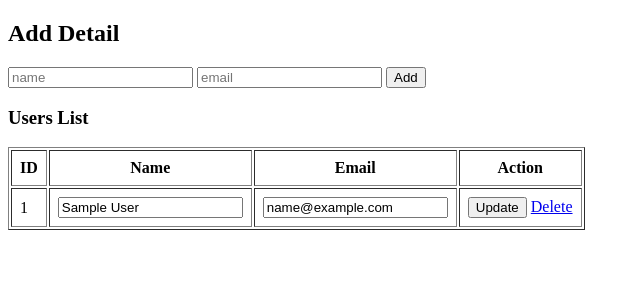
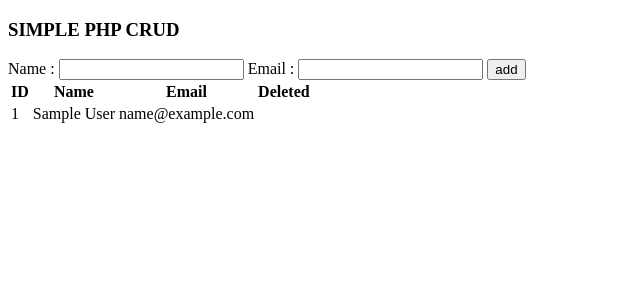
Before and after one commit to KrishPatel1905/Web-Dev, a PHP site: page /CRUD.php in a window 1280 px wide. Shown: the top 300 px of the page, without its empty margins (0-640 px from the left). Run offline with PHP 8.4, Linux system fonts and the light colour scheme; tables that the repository leaves empty or names only in its code hold one stand-in row (values such as "Sample post").

Commit message:
File Added

```diff
--- a/PHP/CRUD/CRUD.php
+++ b/PHP/CRUD/CRUD.php
@@ -1,18 +1,23 @@
 <?php
-$conn = mysqli_connect("localhost","root","","crud_example");
+$conn = new mysqli("localhost","root","","crud_example");
 
-if(isset($_POST["add"])){
-    mysqli_query($conn,"INSERT INTO users (name,email) VALUES ('{$_POST['name']}','{$_POST['email']}')");
 
-}
+ if(isset($_POST['add']))
+ {
+    $n = $_POST['name'];
+    $e = $_POST['email'];
+    $conn->query("INSERT INTO users(name,email) VALUES ('$n','$e')");
+ }
 
-if (isset($_GET['delete'])) {
-    mysqli_query($conn, "DELETE FROM users WHERE id={$_GET['delete']}");
-}
+ if(isset($_POST['del']))
+ {
+    $id = $_GET['del'];
+    $conn->query("DELETE FROM users WHERE id = $id");
 
-$result = mysqli_query($conn, "SELECT * FROM users");
-$users = mysqli_fetch_all($result, MYSQLI_ASSOC);
-?>
+ }
+ ?>
+
+
 
 
 
@@ -24,29 +29,34 @@ $users = mysqli_fetch_all($result, MYSQLI_ASSOC);
     <title>Document</title>
 </head>
 <body>
-    <h2>Add Detail </h2>
-    <form method="post" action="">
-        <input type="text" name="name" id="" placeholder="name">
-        <input type="text" name="email" id="" placeholder="email">
-        <button name="add">Add</button>
+    <h3>SIMPLE PHP CRUD </h3>
+    <form  method="post">
+        Name : <input type="text" name="name">
+        Email : <input type="text" name="email">
+
+        <input type="submit" name="add" value="add">
     </form>
-<h3>Users List</h3>
-<table border="1" cellpadding="8">
-    <tr><th>ID</th><th>Name</th><th>Email</th><th>Action</th></tr>
-    <?php foreach($users as $u): ?>
+    <table>
     <tr>
-        <form method="post">
-            <td><?= $u['id'] ?></td>
-            <td><input type="text" name="name" value="<?= $u['name'] ?>"></td>
-            <td><input type="email" name="email" value="<?= $u['email'] ?>"></td>
-            <td>
-                <input type="hidden" name="id" value="<?= $u['id'] ?>">
-                <button name="update">Update</button>
-                <a href="?delete=<?= $u['id'] ?>">Delete</a>
-            </td>
-        </form>
+        <th>ID</th>
+        <th>Name</th>
+        <th>Email</th>
+        <th>Deleted </th>
     </tr>
-    <?php endforeach; ?>
-</table>
+    <?php
+    $r = $conn->query("SELECT * FROM  users");
+    while($row = $r->fetch_assoc())
+    {
+            echo "<tr>
+            <td>{$row['id']}</td>
+            <td>{$row['name']}</td>
+                <td>{$row['email']}</td>
+<tr>";
+
+    }
+    ?>
+
+
+    </table>
 </body>
 </html>
```
